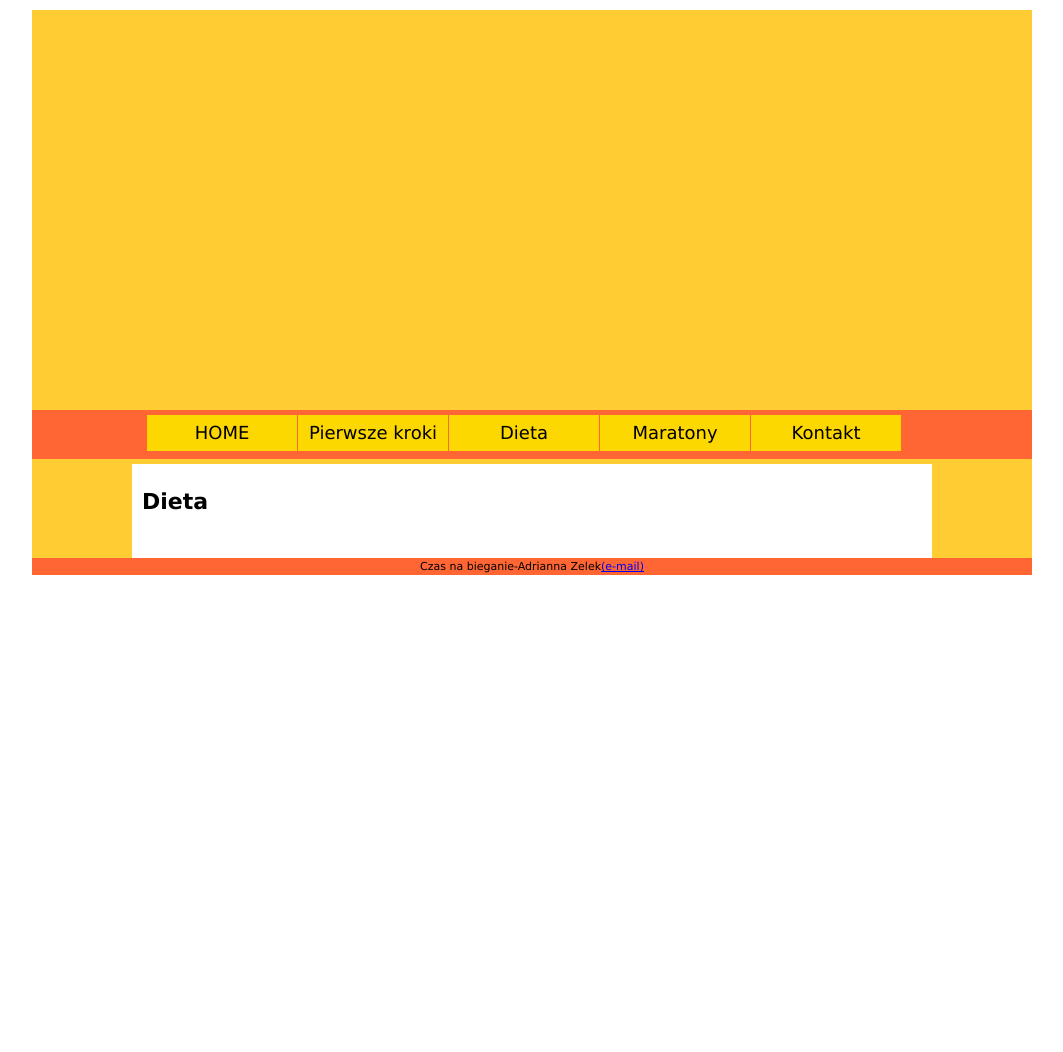
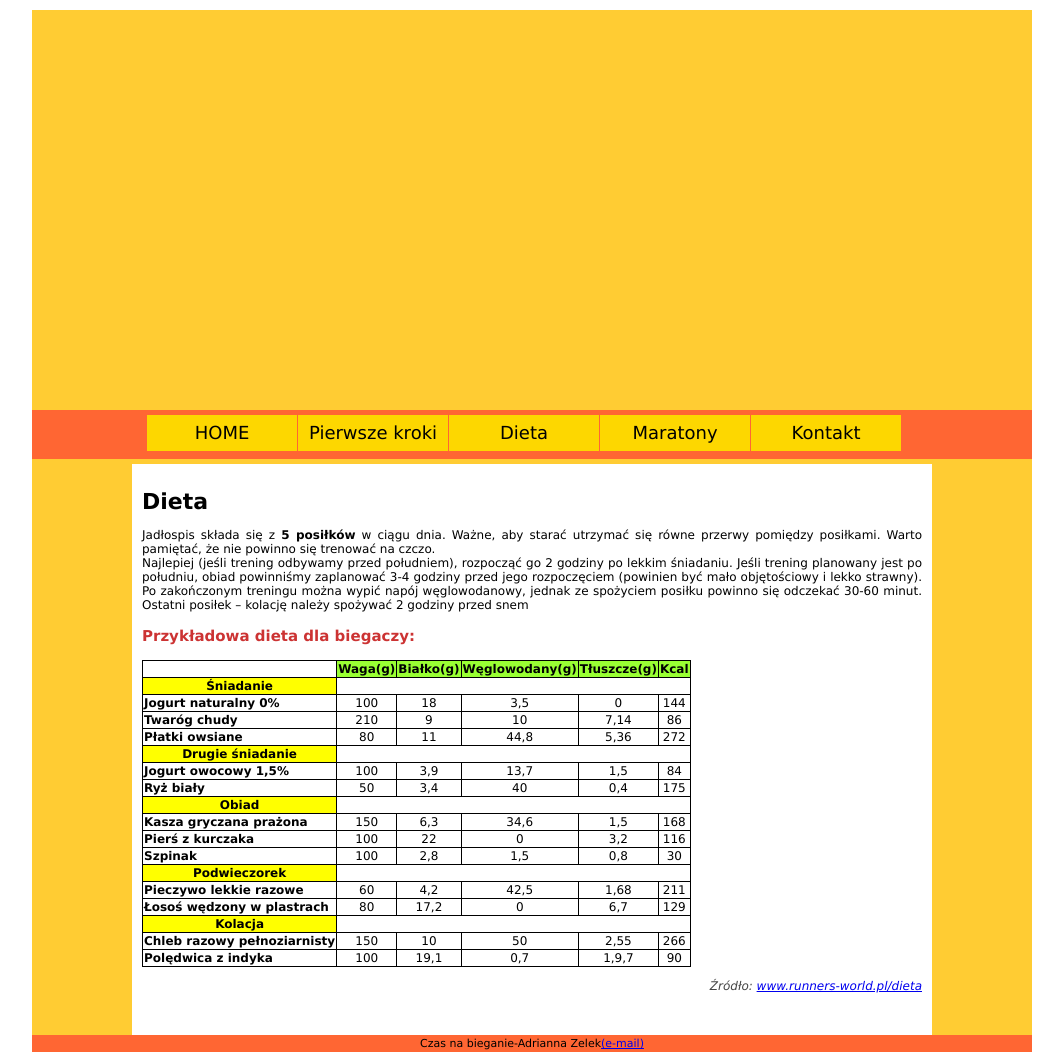
Before and after one commit to Adaa11/stronaWWW-azelek, a plain HTML site: page dieta.html in a window 1280 px wide. Shown: the whole page, without its empty margins (118-1181 px from the left). Before the commit the page ends 800 px from the top, so only its background shows below. Drawn offline with Linux system fonts and the light colour scheme.

Commit message:
dodanie tabeli i zmiana w stylach formatowania tabeli

```diff
--- a/dieta.html
+++ b/dieta.html
@@ -26,7 +26,36 @@
 		<div id="TRESC">
 		<div class="ZAWARTOSC">
 			<h1>Dieta</h1>
+	<p>
+Jadłospis składa się z <b>5 posiłków</b> w ciągu dnia. Ważne, aby starać utrzymać się równe przerwy pomiędzy posiłkami.
+Warto pamiętać, że nie powinno się trenować na czczo.<br/>
+     Najlepiej (jeśli trening odbywamy przed południem), rozpocząć go 2 godziny po lekkim śniadaniu. Jeśli trening planowany jest po południu, obiad powinniśmy zaplanować 3-4 godziny przed jego rozpoczęciem (powinien być mało objętościowy i lekko strawny). Po zakończonym treningu można wypić napój węglowodanowy, jednak ze spożyciem posiłku powinno się odczekać 30-60 minut. Ostatni posiłek – kolację należy spożywać 2 godziny przed snem
+   </p> <h3>Przykładowa dieta dla biegaczy:</h3>
 
+
+  <table>
+      <tr><th class="brak"></th><th class="row">Waga(g)</th><th class="row">Białko(g)</th><th class="row">Węglowodany(g)</th><th class="row">Tłuszcze(g)</th><th class="row">Kcal</th></tr>
+  <tr><th class="col">Śniadanie</th> </tr>
+<tr><th>Jogurt naturalny 0%</th><td> 100</td><td>18</td> <td>3,5</td><td>0</td> <td>144</td></tr>
+     <tr> <th>Twaróg chudy</th><td> 210</td><td>9</td> <td>10</td><td>7,14</td><td>86</td>  </tr>
+      <tr> <th>Płatki owsiane</th><td> 80</td><td>11</td> <td>44,8</td><td>5,36</td><td>272</td>  </tr>
+      <tr> <th class="col">Drugie śniadanie</th></tr>
+         <tr> <th>Jogurt owocowy 1,5%</th> <td> 100</td><td>3,9</td> <td>13,7</td><td>1,5</td> <td>84</td></tr>
+     <tr> <th>Ryż biały</th> <td> 50</td><td>3,4</td> <td>40</td><td>0,4</td> <td>175</td></tr>
+        <tr> <th class="col">Obiad</th></tr>
+<tr><th>Kasza gryczana prażona </th><td>150</td><td>6,3</td><td>34,6</td><td>1,5</td><td>168</td></tr>
+<tr><th>Pierś z kurczaka </th><td>100</td><td>22</td><td>0</td><td>3,2</td><td>116</td></tr>
+<tr><th>Szpinak </th><td>100</td><td>2,8</td><td>1,5</td><td>0,8</td><td>30</td></tr>
+      <tr> <th class="col">Podwieczorek</th></tr>
+      <tr><th>Pieczywo lekkie razowe </th><td>60</td><td>4,2</td><td>42,5</td><td>1,68</td><td>211</td></tr>
+<tr><th>Łosoś wędzony w plastrach</th><td>80</td><td>17,2</td><td>0</td><td>6,7</td><td>129</td></tr>
+      <tr> <th class="col">Kolacja</th></tr>
+      <tr><th>Chleb razowy pełnoziarnisty </th><td>150</td><td>10</td><td>50</td><td>2,55</td><td>266</td></tr>
+<tr><th>Polędwica z indyka</th><td>100</td><td>19,1</td><td>0,7</td><td>1,9,7</td><td>90</td></tr>
+  </table>
+
+ <p class="zrodlo"> Źródło: <a href="http://www.runners-world.pl/dieta/Najlepsze-jedzenie-dla-biegacza,4288,4">www.runners-world.pl/dieta</a>
+     </p>
 
 
 		</div>
--- a/style.css
+++ b/style.css
@@ -215,3 +215,43 @@ img.ani {
          left: 80%;  }
 
 }
+
+table
+{
+	border-collapse:collapse;
+	text-align:center;
+    border: 1px solid black;
+
+}
+
+td
+{
+    font-size:12px;
+	border: 1px solid black;
+}
+
+th {
+    text-align:left;
+    font-size:12px;
+	border: 1px solid black;
+
+}
+th.brak
+{
+    border-top: 0px;
+    border-left: 0px;
+    }
+th.row
+{
+    text-align:left;
+    border: 1px solid black;
+    background-color: #99FF33;
+
+}
+th.col
+{
+   text-align:center;
+    border: 1px solid black;
+    background-color:#FFFF00;
+
+}
```
